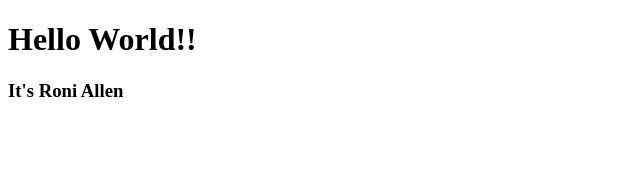
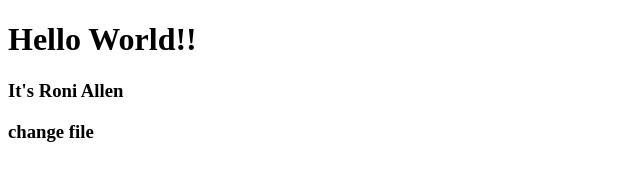
Before and after one commit to rallencsulb/cecs105, a plain HTML site: page index.html in a window 1280 px wide. Shown: the whole page, without its empty margins (0-640 px from the left). Drawn offline with Linux system fonts and the light colour scheme.

Commit message:
Update index.html

```diff
--- a/index.html
+++ b/index.html
@@ -6,5 +6,6 @@
   <body>
   <h1>Hello World!! </h1>
   <h3> It's Roni Allen </h3>
+      <h3> change file </h3>
   </body>
   </html>
```
